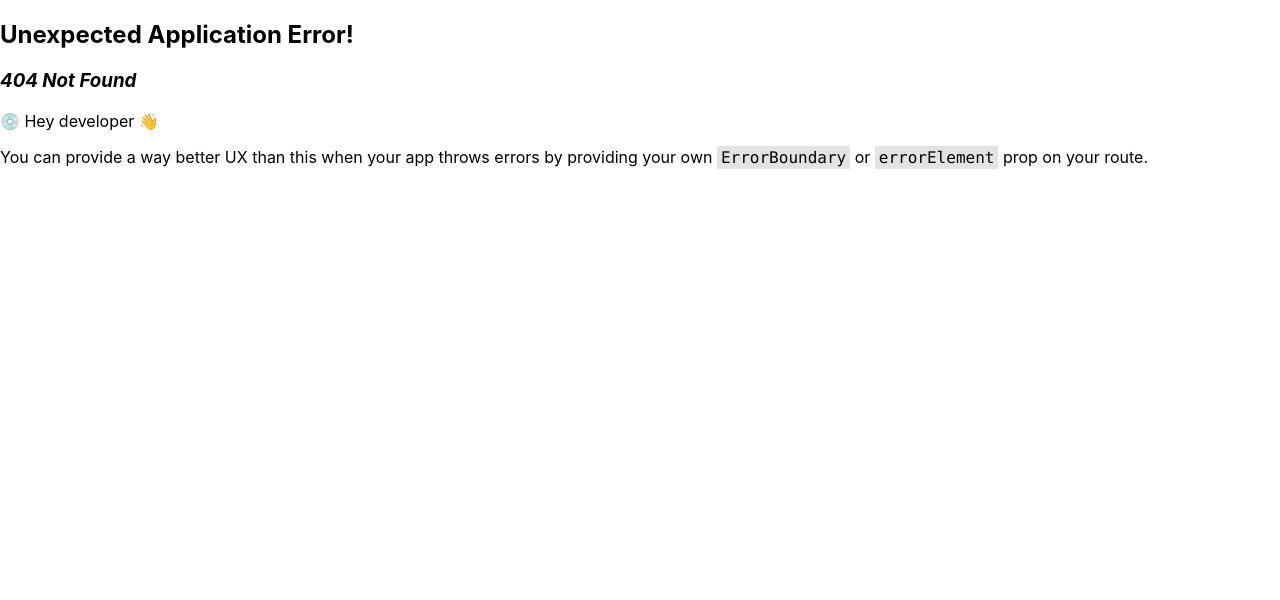
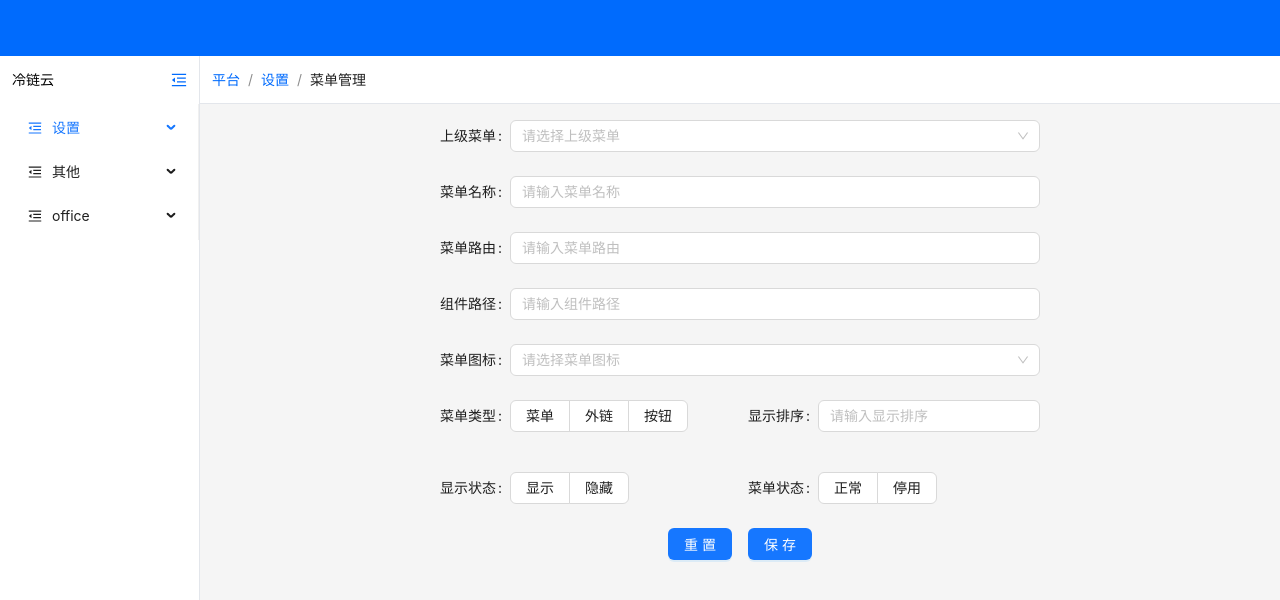
Before and after one commit to Yalin814/my-react-project, a React (Vite) app: page /my-react-project/setting/menuSetting in a window 1280 px wide. Before the commit this address had no page. Shown: the top 600 px of the page. Built offline with nearby package versions, Linux system fonts and the light colour scheme.

Commit message:
test: basename

```diff
--- a/src/router/index.tsx
+++ b/src/router/index.tsx
@@ -13,9 +13,9 @@ import AxisPracticing from '@/pages/ThreeDemo/AxisPracticing'
 import RouterTest from '@/pages/RouterTest'
 import { lazy } from 'react'
 import { MenuType } from '@/types/common'
-import EvaluationIndex from '@/pages/Test/EvaluationIndex'
-import Cockpit from '@/pages/Test/Cockpit'
-import Workbench from '@/pages/Test/Workbench'
+import EvaluationIndex from '@/pages/test/EvaluationIndex'
+import Cockpit from '@/pages/test/Cockpit'
+import Workbench from '@/pages/test/Workbench'
 import UseImmer from '@/pages/ReactTest/UseImmer'
 import OLTest from '@/pages/OLTest'
 import GDTest from '@/pages/GDTest'
@@ -291,4 +291,6 @@ export const constantRoutes: RouteObject[] = [
   // }
 ].concat(nestingRoutes)
 
-export const router = createBrowserRouter(nestingRoutes)
+export const router = createBrowserRouter(nestingRoutes, {
+  basename: '/my-react-project'
+})
```
